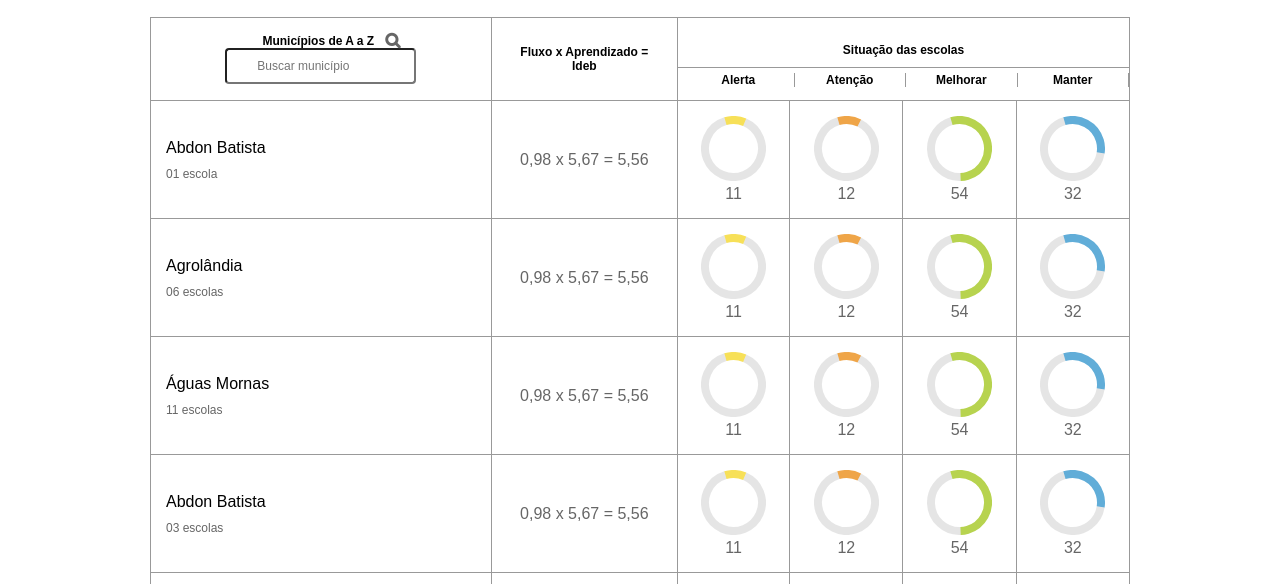
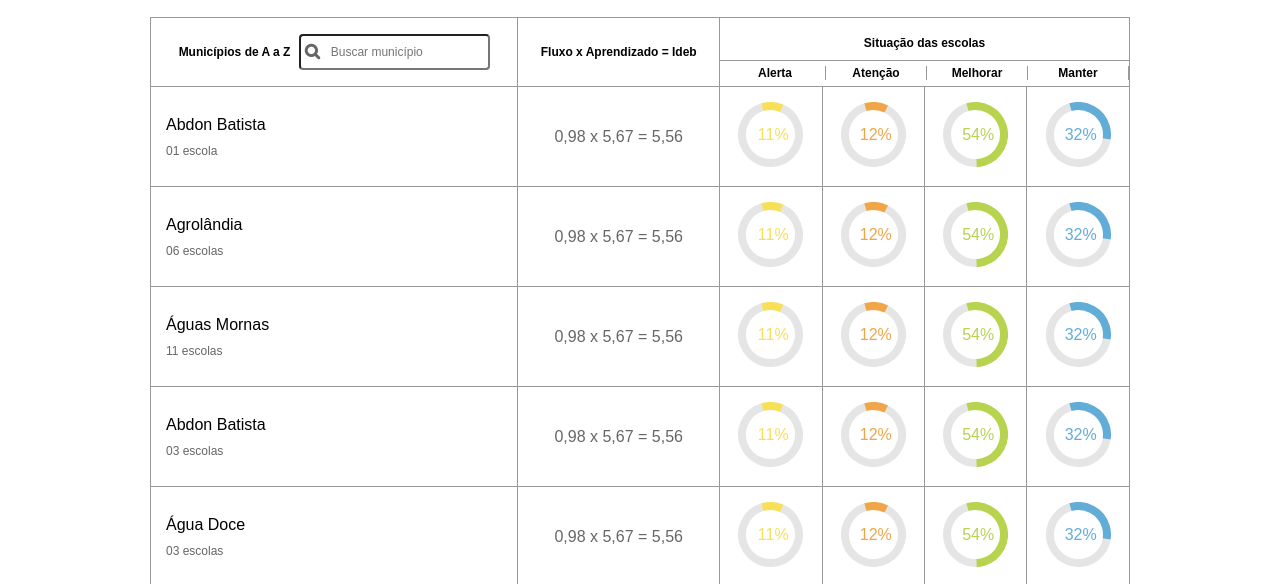
Before and after one commit to matheuslc/desafio-meritt-2, a website: page index.html in a window 1280 px wide. Shown: the part 165-749 px from the top of the page. Drawn offline with nearby package versions, Linux system fonts and the light colour scheme; files that its build step writes are made by us from their sources.

Commit message:
Numbers inside progress circle

```diff
--- a/css/less/ideb.less
+++ b/css/less/ideb.less
@@ -122,6 +122,36 @@
   }
 }
 
+.circle-one {
+  color: #f7e058;
+}
+
+.circle-two {
+  color: #efa548;
+}
+
+.circle-three {
+  color: #b7d34f;
+}
+
+.circle-four {
+  color: #61add8;
+}
+
+.circle {
+  position: relative;
+
+  span {
+    position: absolute;
+    top: 35%;
+    right: 0;
+    left: 5px;
+    bottom: 0;
+    margin: auto;
+  }
+
+}
+
 // Responsive
 
 @media (max-width: 768px) {
--- a/js/main.js
+++ b/js/main.js
@@ -34,23 +34,23 @@
                 "</td>" +
                 "<td class='flow-calc' colspan='2'>" + val.flow + " x " + val.learn + " = " + APP.removeComma(value.toFixed(2)) + "</td>"+
                 "<td class='average'>"+
-                "<div class='circle-one' data-value="+ val.alert * 0.01 +">" +
-                  val.alert +
+                  "<div class='circle circle-one' data-value="+ val.alert * 0.01 +">" +
+                    "<span>" + val.alert + "%" + "</span>" +
                   "</div>" +
                  "</td>" +
                 "<td class='average'>"+
-                "<div class='circle-two' data-value="+ val.atention * 0.01 +">" +
-                 val.atention +
+                  "<div class='circle circle-two' data-value="+ val.atention * 0.01 +">" +
+                   "<span>" + val.atention + "%" + "</span>" +
                    "</div>" +
                 "</td>" +
                 "<td class='average'>"+
-                "<div class='circle-three' data-value="+ val.improve * 0.01 +">" +
-                 val.improve +"</td>" +
+                  "<div class='circle circle-three' data-value="+ val.improve * 0.01 +">" +
+                   "<span>" + val.improve + "%" + "</spab>" + "</td>" +
                   "</div>" +
                 "</td>" +
                 "<td class='average'>"+
-                "<div class='circle-four' data-value="+ val.keep * 0.01 +">" +
-                  val.keep +
+                  "<div class='circle circle-four' data-value="+ val.keep * 0.01 +">" +
+                    "<span>" + val.keep + "%" + "</span>" +
                   "</div>" +
                 "</td>" +
                 "</tr>";
@@ -171,8 +171,6 @@
             textSize     = inputText.length,
             schoolSuffix = ((val.schools == 1) ? ' escola' : ' escolas');
 
-        console.log(textSize);
-
         if(textSize === 0) {
           APP.init(function() {
             APP.progress();
@@ -194,23 +192,23 @@
                 "</td>" +
                 "<td class='flow-calc' colspan='2'>" + val.flow + " x " + val.learn + " = " + APP.removeComma(value.toFixed(2)) + "</td>"+
                 "<td class='average'>"+
-                  "<div class='circle-one' data-value="+ val.alert * 0.01 +">" +
-                    val.alert +
+                  "<div class='circle circle-one' data-value="+ val.alert * 0.01 +">" +
+                    "<span>" + val.alert + "</span>" +
                   "</div>" +
                  "</td>" +
                 "<td class='average'>"+
-                  "<div class='circle-two' data-value="+ val.atention * 0.01 +">" +
-                   val.atention +
+                  "<div class='circle circle-two' data-value="+ val.atention * 0.01 +">" +
+                   "<span>" + val.atention + "</span>" +
                    "</div>" +
                 "</td>" +
                 "<td class='average'>"+
-                  "<div class='circle-three' data-value="+ val.improve * 0.01 +">" +
-                   val.improve +"</td>" +
+                  "<div class='circle circle-three' data-value="+ val.improve * 0.01 +">" +
+                   "<span>" + val.improve + "</spab>" + "</td>" +
                   "</div>" +
                 "</td>" +
                 "<td class='average'>"+
-                  "<div class='circle-four' data-value="+ val.keep * 0.01 +">" +
-                    val.keep +
+                  "<div class='circle circle-four' data-value="+ val.keep * 0.01 +">" +
+                    "<span>" + val.keep + "</span>" +
                   "</div>" +
                 "</td>" +
                 "</tr>";
@@ -224,7 +222,6 @@
 
 
       if(html != "") {
-        console.log('here')
         $('.ideb-tbody').html(html);
       } else {
         $('.ideb-tbody').html("Nenhum resultado encontrado :)");
```
Also changed, not shown: css/main.css, js/main.min.js, 2 other files. Lines whose indentation alone changed are shown as unchanged.
